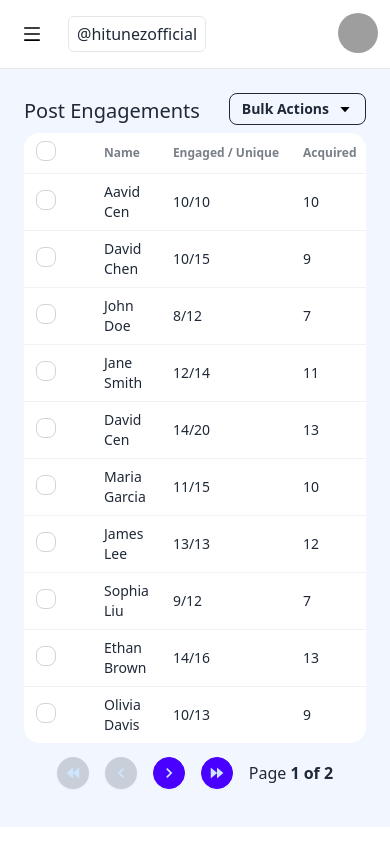
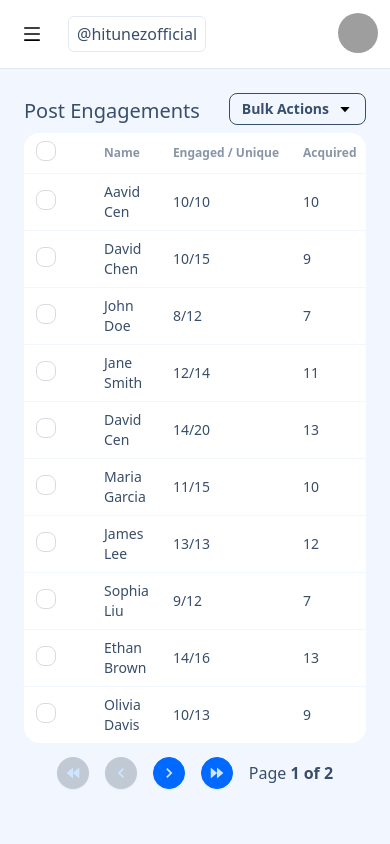
Before and after one commit to rajanleanq/Clepher-2, a React (Create React App) app: page /1/capture-tools/1 in a window 390 px wide. Built offline with nearby package versions, Linux system fonts and the light colour scheme; grey boxes are pictures that could not be loaded.

Commit message:
fix: theme changed

```diff
--- a/public/index.html
+++ b/public/index.html
@@ -1,5 +1,5 @@
 <!DOCTYPE html>
-<html lang="en">
+<html lang="en" data-theme="winter">
   <head>
     <meta charset="utf-8" />
     <link rel="icon" href="%PUBLIC_URL%/favicon.ico" />
--- a/src/components/organisms/layout/index.tsx
+++ b/src/components/organisms/layout/index.tsx
@@ -4,8 +4,8 @@ import Sidebar from "./sidebar/sidebar";
 
 export default function Layout({ children }: { children: React.ReactNode }) {
   return (
-    <div aria-expanded="false" className="drawer lg:drawer-open">
-      <input type="checkbox" className="drawer-toggle" readOnly={true} />
+    <div className="drawer bg-[#F2F7FF] min-h-screen  lg:drawer-open">
+      <input id="my-drawer-1" type="checkbox" className="drawer-toggle" />
       <Navbar />
       <Sidebar />
       <div className="drawer-content pt-[69px]">{children}</div>
--- a/src/components/organisms/layout/sidebar/sidebar.tsx
+++ b/src/components/organisms/layout/sidebar/sidebar.tsx
@@ -71,7 +71,7 @@ export default function Sidebar() {
   ];
   return (
     <div className="drawer-side">
-      <label className="drawer-overlay"></label>
+      <label htmlFor="my-drawer-1" aria-label="close sidebar" className="drawer-overlay"></label>
       <ul className="menu border-r border-r-base-300 min-h-full bg-base-100 pt-20">
         {sidebar_items.map((item, index) => (
           <li key={index}>
--- a/src/pages/post-engagements/post-engagement.tsx
+++ b/src/pages/post-engagements/post-engagement.tsx
@@ -17,7 +17,7 @@ export default function PostEngagement() {
   };
 
   return (
-    <section className=" bg-[#F2F7FF] min-h-full w-full grid grid-cols-1 gap-6 p-6 lg:grid-cols-9">
+    <section className="  min-h-full w-full grid grid-cols-1 gap-6 p-6 lg:grid-cols-9">
       <CaptureToolsTabs handleTab={handleTab} />
       {handleRender()}
     </section>
--- a/tailwind.config.js
+++ b/tailwind.config.js
@@ -147,7 +147,7 @@ const config = {
   },
   plugins: [require("@tailwindcss/typography"), require("daisyui")],
   daisyui: {
-    themes: ["light"],
+    themes: ["winter", "night"],
   },
 };
 export default config;
```
Also changed, not shown: src/index.css (line endings or trailing spaces).
